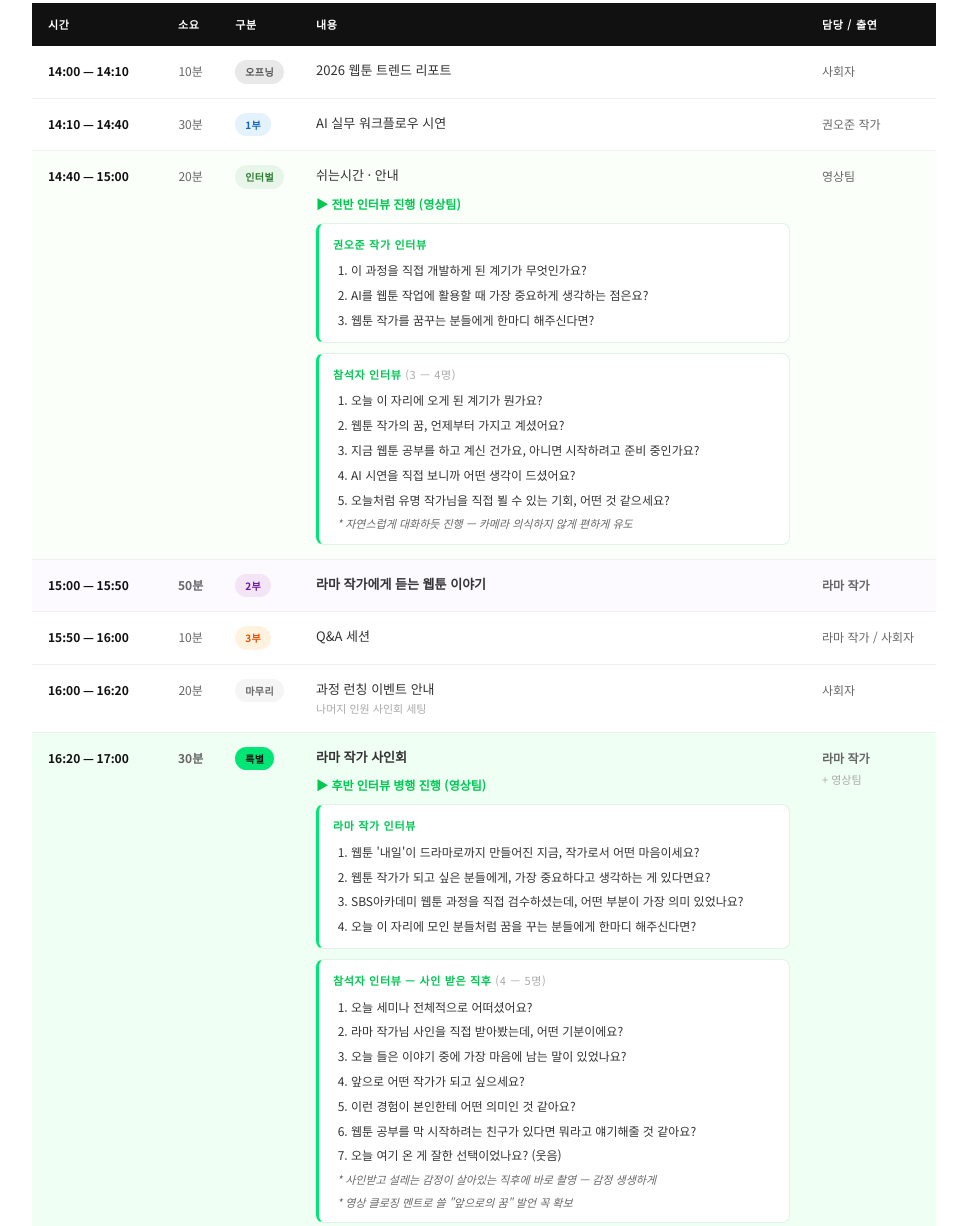
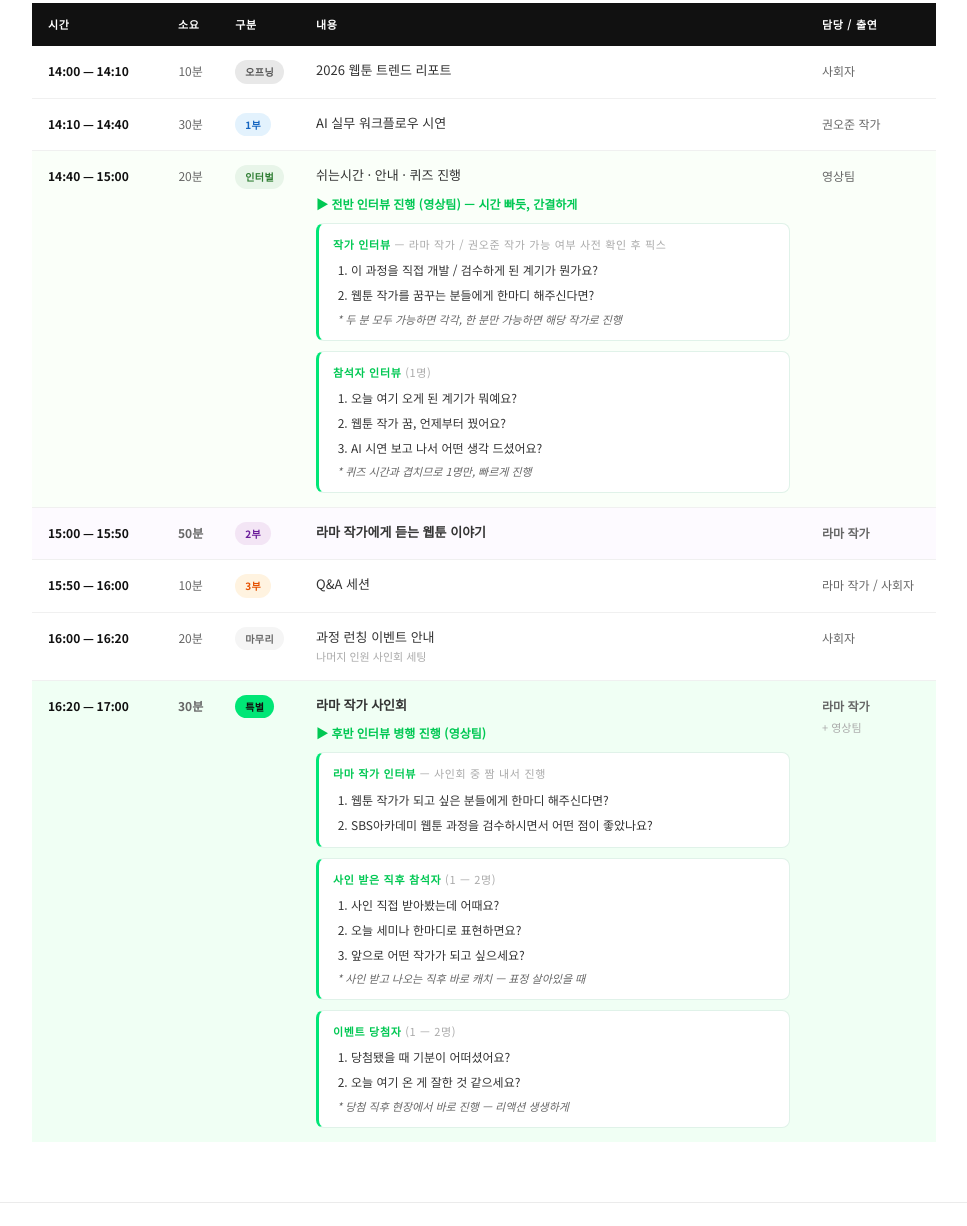
Before and after one commit to guwolmotion-hub/webtoon-seminar-2026, a plain HTML site: page index.html in a window 1280 px wide. Shown: the part 2489-3715 px from the top of the page, without its empty margins (156-1123 px from the left). Drawn offline with Linux system fonts and the light colour scheme.

Commit message:
Update interview structure per feedback

```diff
--- a/index.html
+++ b/index.html
@@ -730,29 +730,27 @@
               <td class="tl-dur">20분</td>
               <td><span class="tl-tag tl-tag-break">인터벌</span></td>
               <td class="tl-session">
-                쉬는시간 · 안내
-                <div style="margin-top:10px;font-weight:700;font-size:12px;color:var(--green-dark)">▶ 전반 인터뷰 진행 (영상팀)</div>
+                쉬는시간 · 안내 · 퀴즈 진행
+                <div style="margin-top:10px;font-weight:700;font-size:12px;color:var(--green-dark)">▶ 전반 인터뷰 진행 (영상팀) — 시간 빠듯, 간결하게</div>
                 <div class="interview-wrap">
 
                   <div class="interview-block">
-                    <div class="interview-who">권오준 작가 인터뷰</div>
+                    <div class="interview-who">작가 인터뷰 <span style="font-weight:400;color:#aaa">— 라마 작가 / 권오준 작가 가능 여부 사전 확인 후 픽스</span></div>
                     <ol class="interview-qs">
-                      <li>이 과정을 직접 개발하게 된 계기가 무엇인가요?</li>
-                      <li>AI를 웹툰 작업에 활용할 때 가장 중요하게 생각하는 점은요?</li>
+                      <li>이 과정을 직접 개발 / 검수하게 된 계기가 뭔가요?</li>
                       <li>웹툰 작가를 꿈꾸는 분들에게 한마디 해주신다면?</li>
                     </ol>
+                    <p class="interview-note">* 두 분 모두 가능하면 각각, 한 분만 가능하면 해당 작가로 진행</p>
                   </div>
 
                   <div class="interview-block">
-                    <div class="interview-who">참석자 인터뷰 <span style="font-weight:400;color:#aaa">(3 — 4명)</span></div>
+                    <div class="interview-who">참석자 인터뷰 <span style="font-weight:400;color:#aaa">(1명)</span></div>
                     <ol class="interview-qs">
-                      <li>오늘 이 자리에 오게 된 계기가 뭔가요?</li>
-                      <li>웹툰 작가의 꿈, 언제부터 가지고 계셨어요?</li>
-                      <li>지금 웹툰 공부를 하고 계신 건가요, 아니면 시작하려고 준비 중인가요?</li>
-                      <li>AI 시연을 직접 보니까 어떤 생각이 드셨어요?</li>
-                      <li>오늘처럼 유명 작가님을 직접 뵐 수 있는 기회, 어떤 것 같으세요?</li>
+                      <li>오늘 여기 오게 된 계기가 뭐예요?</li>
+                      <li>웹툰 작가 꿈, 언제부터 꿨어요?</li>
+                      <li>AI 시연 보고 나서 어떤 생각 드셨어요?</li>
                     </ol>
-                    <p class="interview-note">* 자연스럽게 대화하듯 진행 — 카메라 의식하지 않게 편하게 유도</p>
+                    <p class="interview-note">* 퀴즈 시간과 겹치므로 1명만, 빠르게 진행</p>
                   </div>
 
                 </div>
@@ -794,28 +792,30 @@
                 <div class="interview-wrap">
 
                   <div class="interview-block">
-                    <div class="interview-who">라마 작가 인터뷰</div>
+                    <div class="interview-who">라마 작가 인터뷰 <span style="font-weight:400;color:#aaa">— 사인회 중 짬 내서 진행</span></div>
                     <ol class="interview-qs">
-                      <li>웹툰 '내일'이 드라마로까지 만들어진 지금, 작가로서 어떤 마음이세요?</li>
-                      <li>웹툰 작가가 되고 싶은 분들에게, 가장 중요하다고 생각하는 게 있다면요?</li>
-                      <li>SBS아카데미 웹툰 과정을 직접 검수하셨는데, 어떤 부분이 가장 의미 있었나요?</li>
-                      <li>오늘 이 자리에 모인 분들처럼 꿈을 꾸는 분들에게 한마디 해주신다면?</li>
+                      <li>웹툰 작가가 되고 싶은 분들에게 한마디 해주신다면?</li>
+                      <li>SBS아카데미 웹툰 과정을 검수하시면서 어떤 점이 좋았나요?</li>
                     </ol>
                   </div>
 
                   <div class="interview-block">
-                    <div class="interview-who">참석자 인터뷰 — 사인 받은 직후 <span style="font-weight:400;color:#aaa">(4 — 5명)</span></div>
+                    <div class="interview-who">사인 받은 직후 참석자 <span style="font-weight:400;color:#aaa">(1 — 2명)</span></div>
                     <ol class="interview-qs">
-                      <li>오늘 세미나 전체적으로 어떠셨어요?</li>
-                      <li>라마 작가님 사인을 직접 받아봤는데, 어떤 기분이에요?</li>
-                      <li>오늘 들은 이야기 중에 가장 마음에 남는 말이 있었나요?</li>
+                      <li>사인 직접 받아봤는데 어때요?</li>
+                      <li>오늘 세미나 한마디로 표현하면요?</li>
                       <li>앞으로 어떤 작가가 되고 싶으세요?</li>
-                      <li>이런 경험이 본인한테 어떤 의미인 것 같아요?</li>
-                      <li>웹툰 공부를 막 시작하려는 친구가 있다면 뭐라고 얘기해줄 것 같아요?</li>
-                      <li>오늘 여기 온 게 잘한 선택이었나요? (웃음)</li>
                     </ol>
-                    <p class="interview-note">* 사인받고 설레는 감정이 살아있는 직후에 바로 촬영 — 감정 생생하게</p>
-                    <p class="interview-note">* 영상 클로징 멘트로 쓸 "앞으로의 꿈" 발언 꼭 확보</p>
+                    <p class="interview-note">* 사인 받고 나오는 직후 바로 캐치 — 표정 살아있을 때</p>
+                  </div>
+
+                  <div class="interview-block">
+                    <div class="interview-who">이벤트 당첨자 <span style="font-weight:400;color:#aaa">(1 — 2명)</span></div>
+                    <ol class="interview-qs">
+                      <li>당첨됐을 때 기분이 어떠셨어요?</li>
+                      <li>오늘 여기 온 게 잘한 것 같으세요?</li>
+                    </ol>
+                    <p class="interview-note">* 당첨 직후 현장에서 바로 진행 — 리액션 생생하게</p>
                   </div>
 
                 </div>
```
